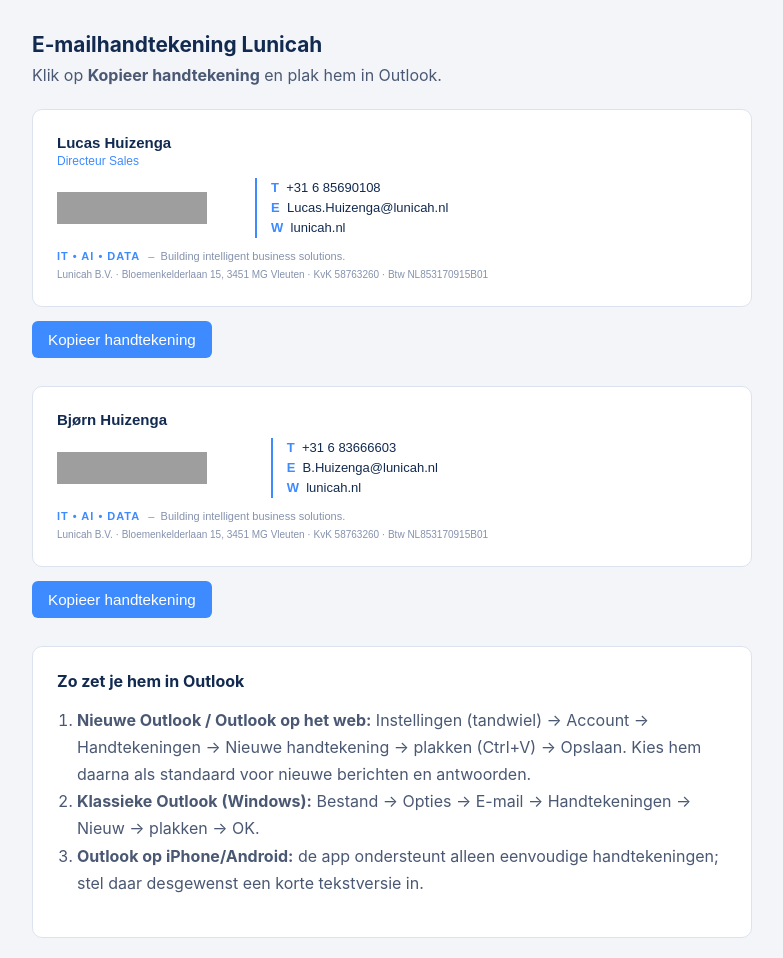
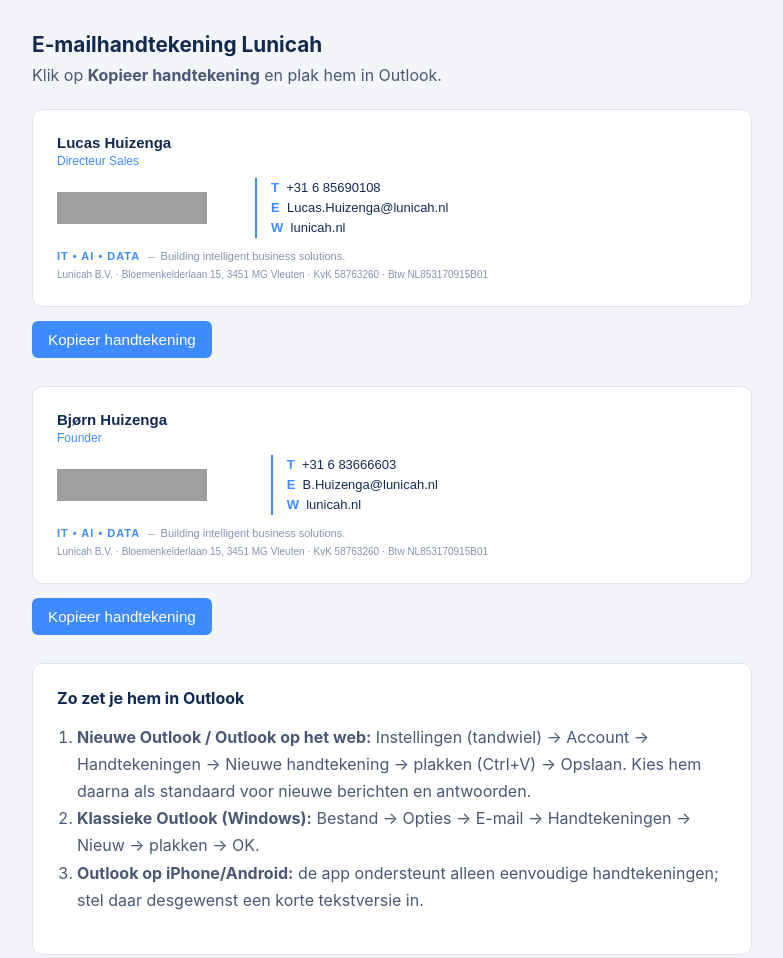
Before and after one commit to bhuizenga-bot/lunicah.nl, a plain HTML site: page handtekening.html in a window 1280 px wide. Shown: the whole page, without its empty margins (248-1031 px from the left). Drawn offline with Linux system fonts and the light colour scheme; grey boxes are pictures that could not be loaded.

Commit message:
Enhance signature with founder title
Added founder title to Bjørn Huizenga in signature.

```diff
--- a/handtekening.html
+++ b/handtekening.html
@@ -53,7 +53,7 @@
     <div id="sig-bjorn">
 <table cellpadding="0" cellspacing="0" border="0" style="border-collapse:collapse;font-family:Arial,Helvetica,sans-serif;color:#122a50;">
   <tr>
-    <td colspan="2" style="padding:0 0 10px 0;font-family:Arial,Helvetica,sans-serif;font-size:15px;font-weight:bold;color:#122a50;">Bj&oslash;rn Huizenga</td>
+    <td colspan="2" style="padding:0 0 10px 0;font-family:Arial,Helvetica,sans-serif;font-size:15px;font-weight:bold;color:#122a50;">Bj&oslash;rn Huizenga<br><span style="font-family:Arial,Helvetica,sans-serif;font-size:12px;font-weight:normal;color:#3e8bff;">Founder</span></td>
   </tr>
   <tr>
     <td valign="middle" style="padding:0 14px 0 0;border-right:2px solid #3e8bff;">
```
